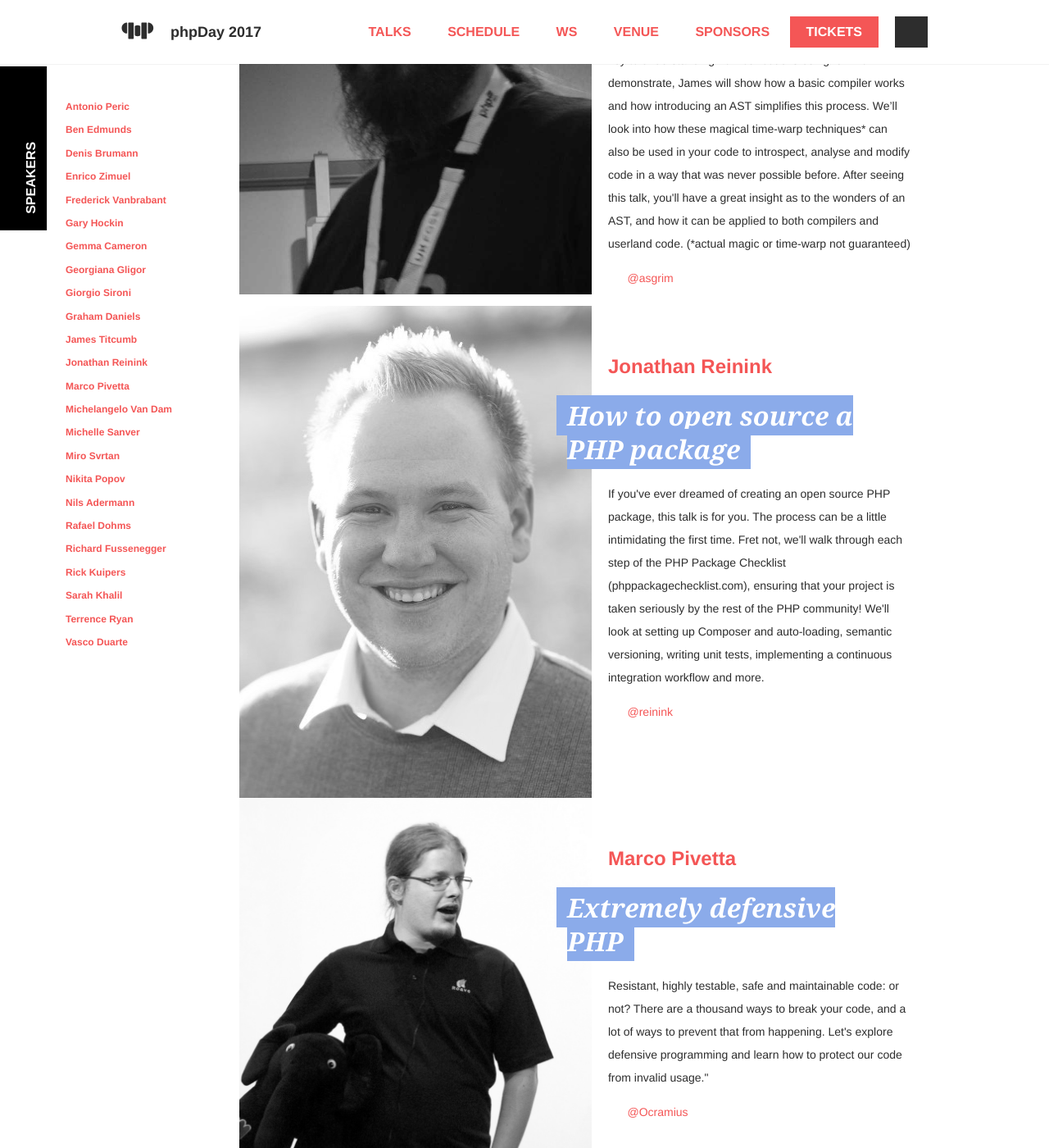
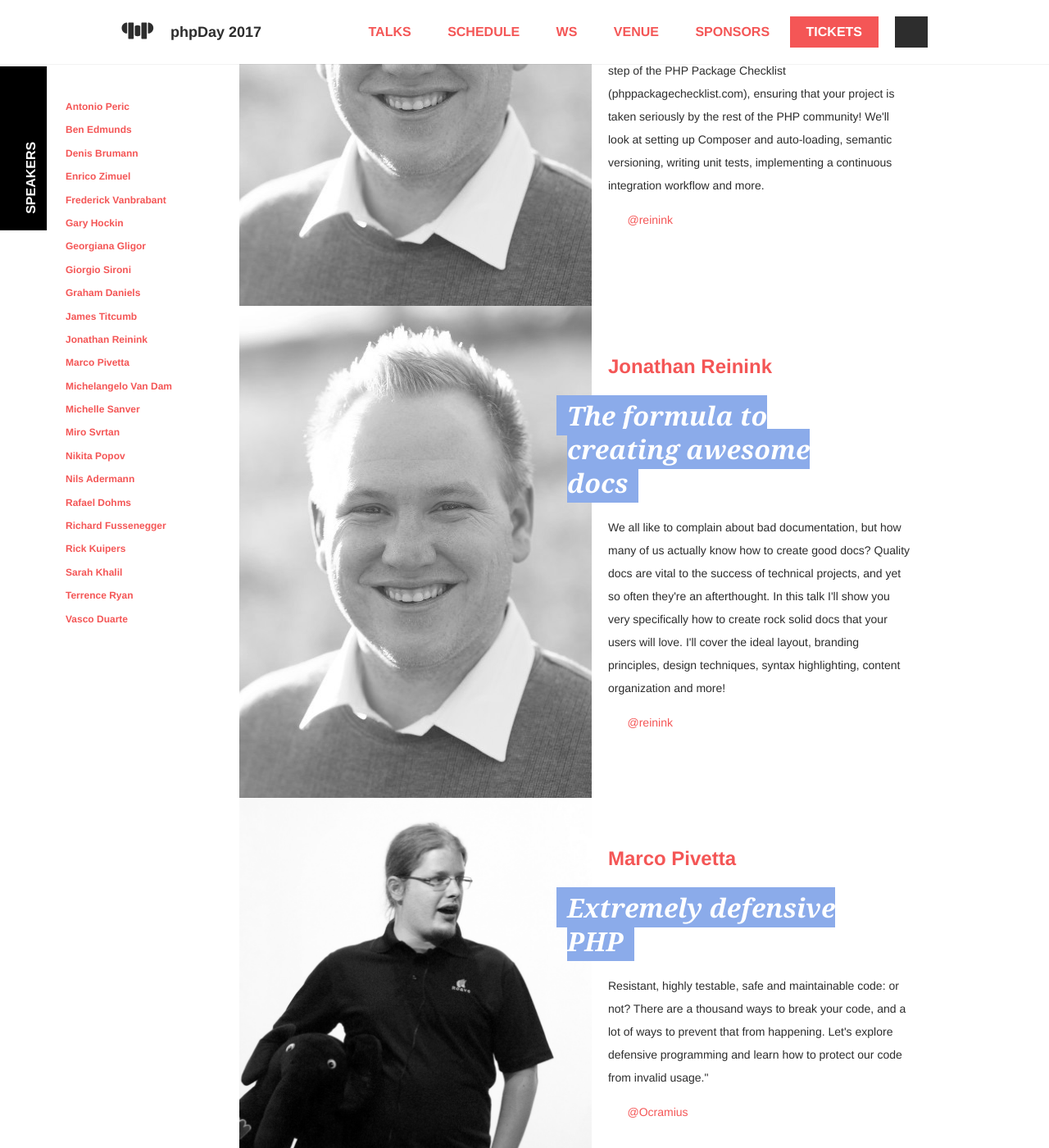
Before and after one commit to GrUSP/2017.phpday.it, a Jekyll site: the page built from talks.html, in a window 1280 px wide and 1400 px high, scrolled down 7928 px. Shown: the whole window at 82% size. Built offline with Jekyll 4.4.1, drawn with Linux system fonts in a browser that asks for light colours; some web fonts are replaced; some of the changed text lies outside the part shown.

Commit message:
Replace Gemma with Jonathan (2nd talk)

```diff
--- a/_data/talks.yml
+++ b/_data/talks.yml
@@ -70,13 +70,6 @@
     the power of open source to make real friends, real money, and real happiness.
 -
   speaker_id:
-    - gemma-cameron
-  title: Visualisation
-  extract: >
-    User stories, kanban boards, analytics… We all use tools to visualise and radiate information. In this talk we look at the different ways of
-    visualising, why we’re using them and if there’s another way.
--
-  speaker_id:
     - georgiana-gligor
   title: "Branching strategies: choose wisely to minimise costs"
   extract: >
@@ -130,6 +123,14 @@
     Fret not, we'll walk through each step of the PHP Package Checklist (phppackagechecklist.com), ensuring that your project is taken seriously by
     the rest of the PHP community! We'll look at setting up Composer and auto-loading, semantic versioning, writing unit tests, implementing a
     continuous integration workflow and more.
+-
+  speaker_id:
+    - jonathan-reinink
+  title: The formula to creating awesome docs
+  extract: >
+    We all like to complain about bad documentation, but how many of us actually know how to create good docs? Quality docs are vital to the success
+    of technical projects, and yet so often they're an afterthought. In this talk I'll show you very specifically how to create rock solid docs that
+    your users will love. I'll cover the ideal layout, branding principles, design techniques, syntax highlighting, content organization and more!
 -
   speaker_id:
     - marco-pivetta
--- a/schedule.html
+++ b/schedule.html
@@ -197,7 +197,7 @@ title: Schedule
 
         <tr>
           {% include schedule/talk.html title='Modern PHP Standards and Community' time='11.00-12.00' %}
-          {% include schedule/talk.html title='Visualisation' %}
+          {% include schedule/talk.html title='The formula to creating awesome docs' %}
           {% include schedule/talk.html title='Building middleware applications with Zend Framework 3' workshop='true' %}
         </tr>
 
@@ -312,7 +312,7 @@ title: Schedule
 
         {% include schedule/pause.html time='10.45-11.00' title='Short break' icon="coffee" %}
 
-        <tr>{% include schedule/talk.html time='11.00-12.00' title='Visualisation' %}</tr>
+        <tr>{% include schedule/talk.html time='11.00-12.00' title='The formula to creating awesome docs' %}</tr>
         <tr>{% include schedule/talk.html time='12.00-13.00' title='The Science of Code Reviews' %}</tr>
 
         {% include schedule/pause.html time='13.00-14.30' title='Lunch' icon="food" %}
```
Also changed, not shown: _data/speakers.yml (+0 -7 lines), img/phpday/speaker/gemma-cameron.png (deleted).
